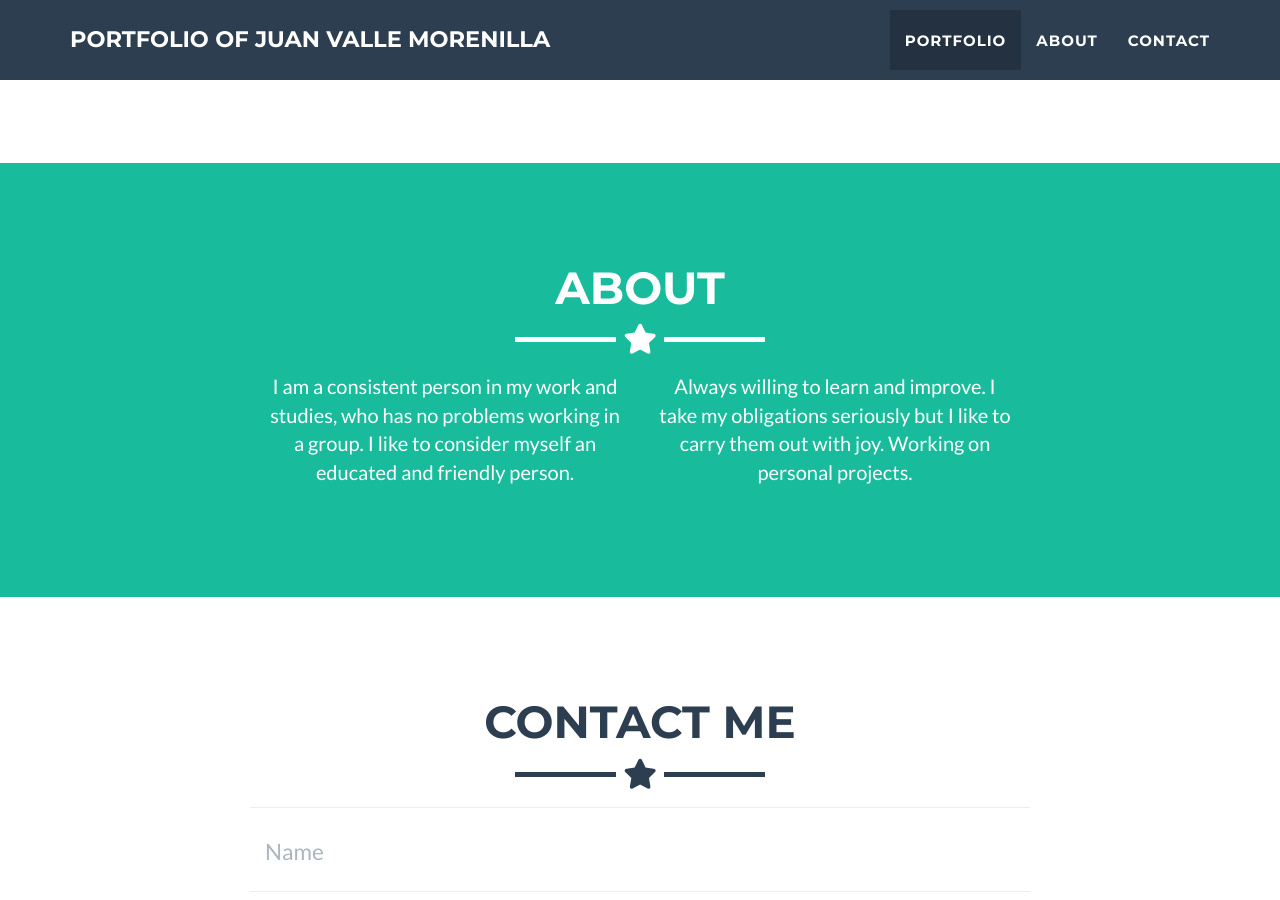
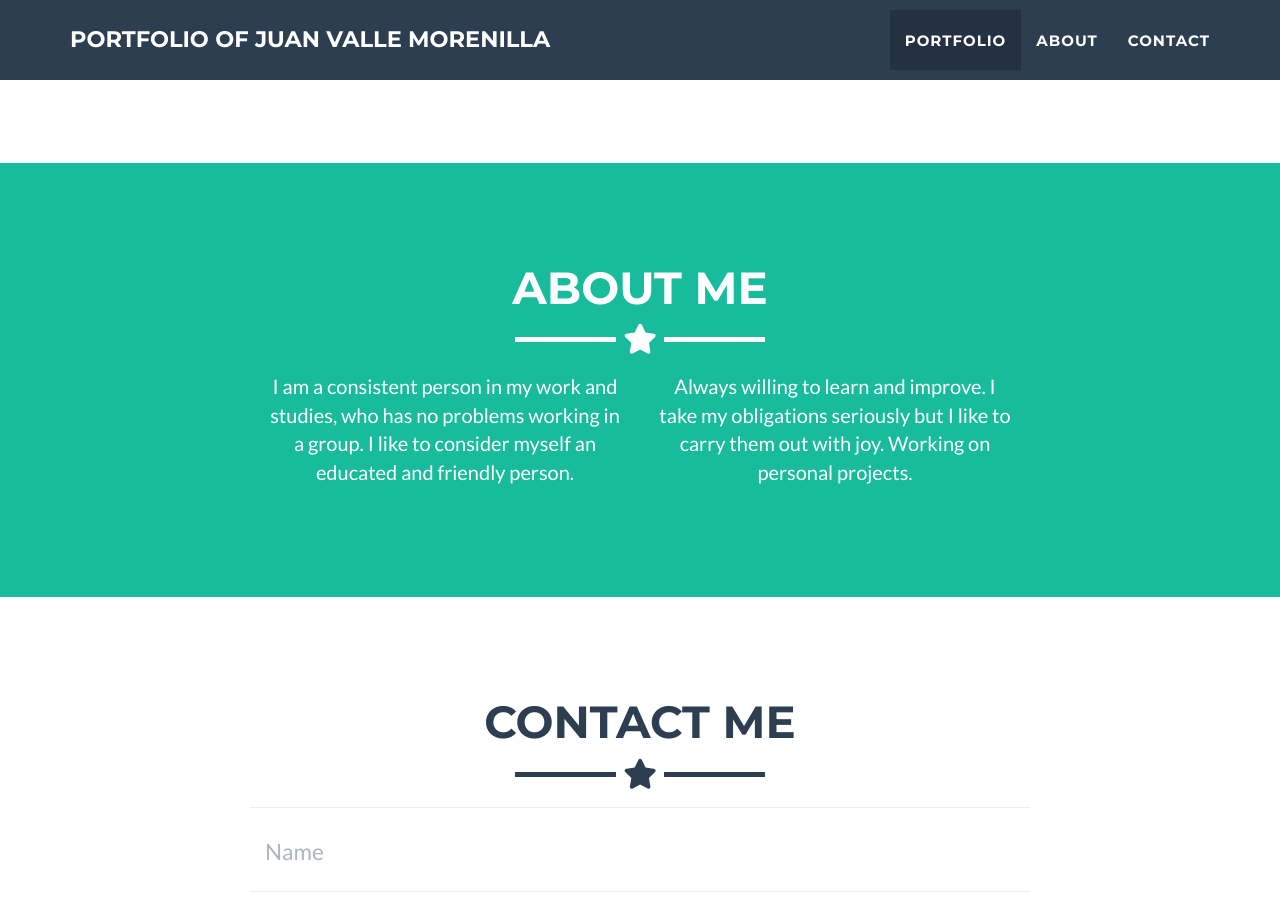
Before and after one commit to JJv03/JJv03.github.io, a Jekyll site: the page built from _posts/2014-07-18-project-1.markdown, in a window 1280 px wide and 900 px high, scrolled down 1259 px. Built offline with Jekyll 4.4.1, drawn with Linux system fonts in a browser that asks for light colours.

```diff
--- a/_includes/about.html
+++ b/_includes/about.html
@@ -3,7 +3,7 @@
   <div class="container">
     <div class="row">
       <div class="col-lg-12 text-center">
-        <h2>About</h2>
+        <h2>About me</h2>
         <hr class="star-light">
       </div>
     </div>
```
